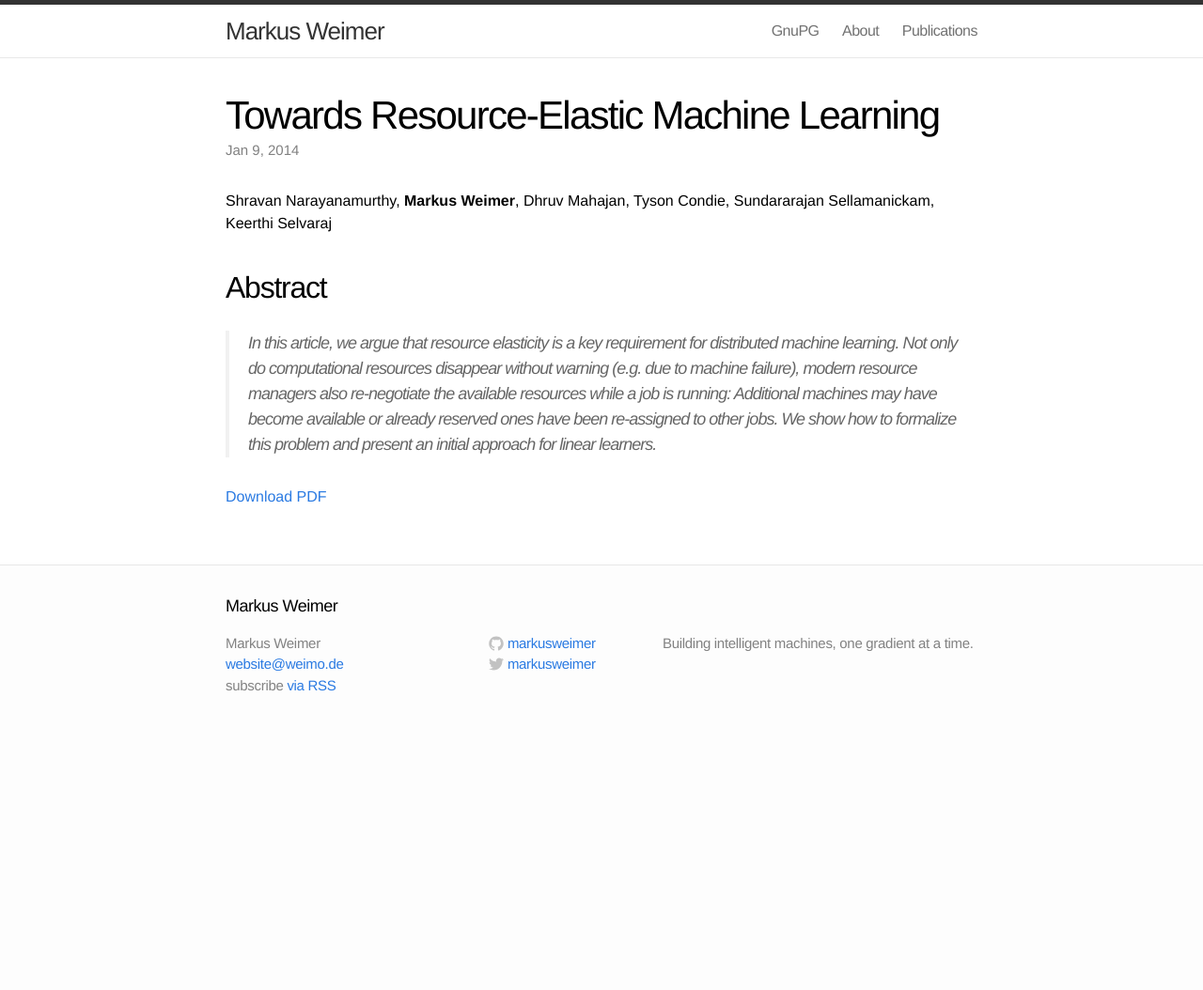
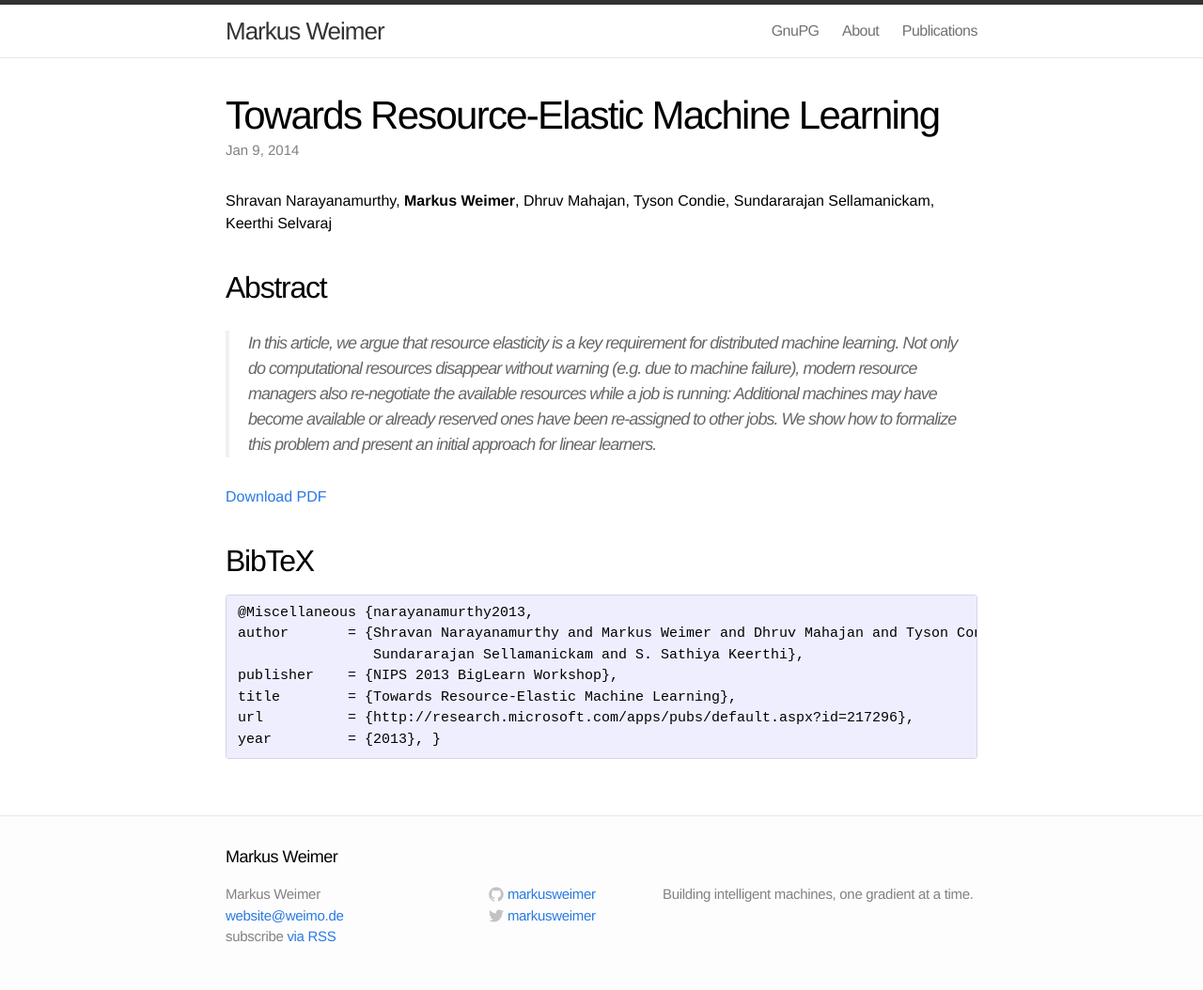
Before and after one commit to markusweimer/markusweimer.github.io, a Jekyll site: the page built from _posts/2014-01-09-towards-resource-elastic-machine-learning.md, in a window 1280 px wide. Shown: the whole page at 94% size. Built offline with Jekyll 4.4.1, drawn with Linux system fonts in a browser that asks for light colours; before the commit the page ends 900 px from its top, so only the background shows below that.

Commit message:
added bibtext for elastic ml

```diff
--- a/_posts/2014-01-09-towards-resource-elastic-machine-learning.md
+++ b/_posts/2014-01-09-towards-resource-elastic-machine-learning.md
@@ -19,3 +19,13 @@ other jobs. We show how to formalize this problem and present an initial
 approach for linear learners.
 
 [Download PDF]({{site.url}}/files/uploads/2014/01/2013-NIPS-BigLearn-TowardsResourceElasticML.pdf)
+
+## BibTeX
+    @Miscellaneous {narayanamurthy2013,
+    author       = {Shravan Narayanamurthy and Markus Weimer and Dhruv Mahajan and Tyson Condie and
+                    Sundararajan Sellamanickam and S. Sathiya Keerthi},
+    publisher    = {NIPS 2013 BigLearn Workshop},
+    title        = {Towards Resource-Elastic Machine Learning},
+    url          = {http://research.microsoft.com/apps/pubs/default.aspx?id=217296},
+    year         = {2013},
+}
```
